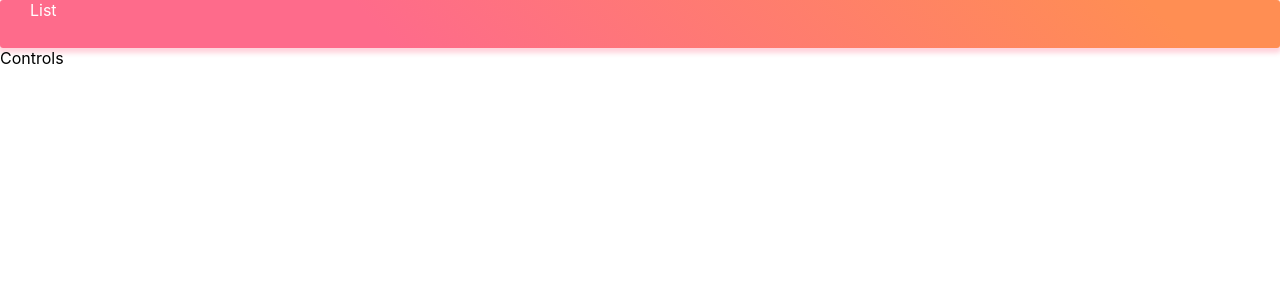
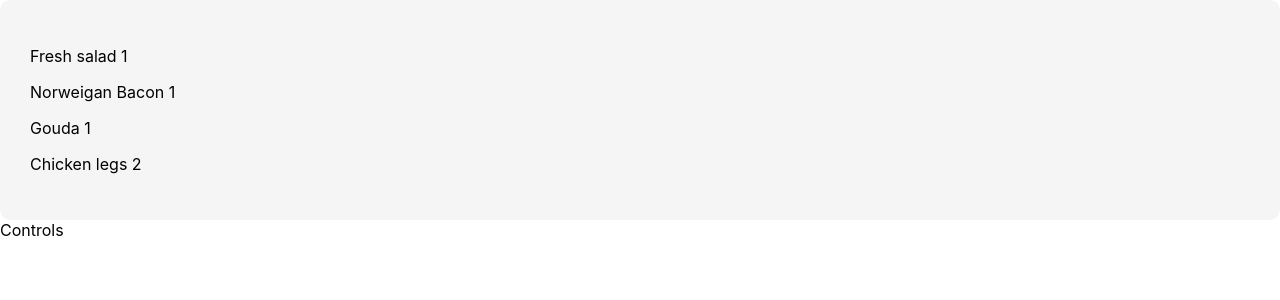
Before and after one commit to zakve/react-buy-milk, a React (Create React App) app: page / in a window 1280 px wide. Shown: the top 300 px of the page. Built offline with nearby package versions, Linux system fonts and the light colour scheme.

Commit message:
Add List

```diff
--- /dev/null
+++ b/src/components/List/List.js
@@ -0,0 +1,35 @@
+import React from 'react'
+import { makeStyles } from '@material-ui/core/styles';
+import grey from '@material-ui/core/colors/grey';
+
+const useStyles = makeStyles({
+    container: {
+        background: grey[100],
+        borderRadius: 10,
+        color: 'black',
+        padding: '30px',
+    },
+});
+
+const List = ({ list }) => {
+    const classes = useStyles();
+
+    if (list.length === 0) {
+        return <p>Start adding groceries</p>
+    }
+
+    return (
+        <div className={classes.container}>
+            {
+                list && list.length > 0 &&
+                list.map((item, i) => {
+                    return (
+                        <p>{item.title} {item.count}</p>
+                    )
+                })
+            }
+        </div>
+    )
+}
+
+export default List
--- a/src/containers/ShoppingList/ShoppingList.js
+++ b/src/containers/ShoppingList/ShoppingList.js
@@ -1,23 +1,18 @@
-import { Button } from '@material-ui/core';
-import { makeStyles } from '@material-ui/core/styles';
+import React, { useState } from "react";
 
-const useStyles = makeStyles({
-    root: {
-        background: 'linear-gradient(45deg, #FE6B8B 30%, #FF8E53 90%)',
-        border: 0,
-        borderRadius: 3,
-        boxShadow: '0 3px 5px 2px rgba(255, 105, 135, .3)',
-        color: 'white',
-        height: 48,
-        padding: '0 30px',
-    },
-});
+import List from "../../components/List/List";
 
 const ShoppingList = () => {
-    const classes = useStyles();
+    const [list, setList] = useState([
+        { title: 'Fresh salad', count: 1 },
+        { title: 'Norweigan Bacon', count: 1 },
+        { title: 'Gouda', count: 1 },
+        { title: 'Chicken legs', count: 2 }
+    ])
+
     return (
         <>
-            <div className={classes.root}>List</div>
+            <List list={list} />
             <div>Controls</div>
         </>
     )
```
